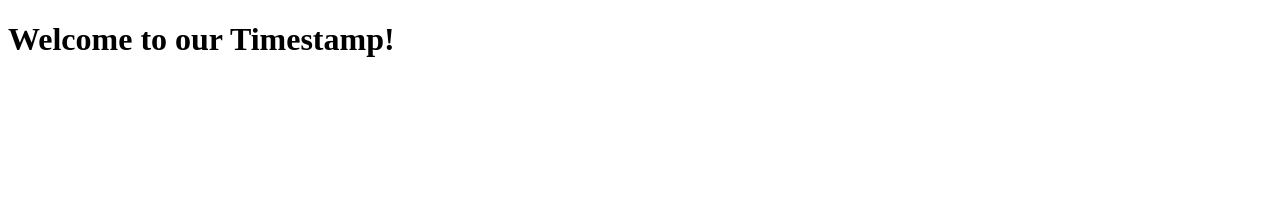
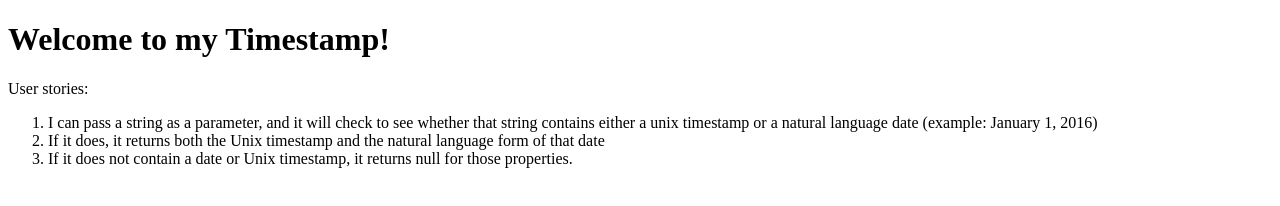
Before and after one commit to abeeryehia/timestamp, a website: page public/index.html in a window 1280 px wide. Drawn offline with Linux system fonts and the light colour scheme.

Commit message:
project done!

```diff
--- a/public/index.html
+++ b/public/index.html
@@ -2,6 +2,15 @@
 <html>
     <title>Timestamp Microservice</title>
     <head>
-        <h1>Welcome to our Timestamp!</h1>
+        <h1>Welcome to my Timestamp!</h1>
     </head>
+    <body>
+        User stories:
+        <ol>
+            <li>I can pass a string as a parameter, and it will check to see whether that string contains either
+            a unix timestamp or a natural language date (example: January 1, 2016)</li>
+            <li>If it does, it returns both the Unix timestamp and the natural language form of that date</li>
+            <li>If it does not contain a date or Unix timestamp, it returns null for those properties.</li>
+        </ol>
+    </body>
 </html>
```
